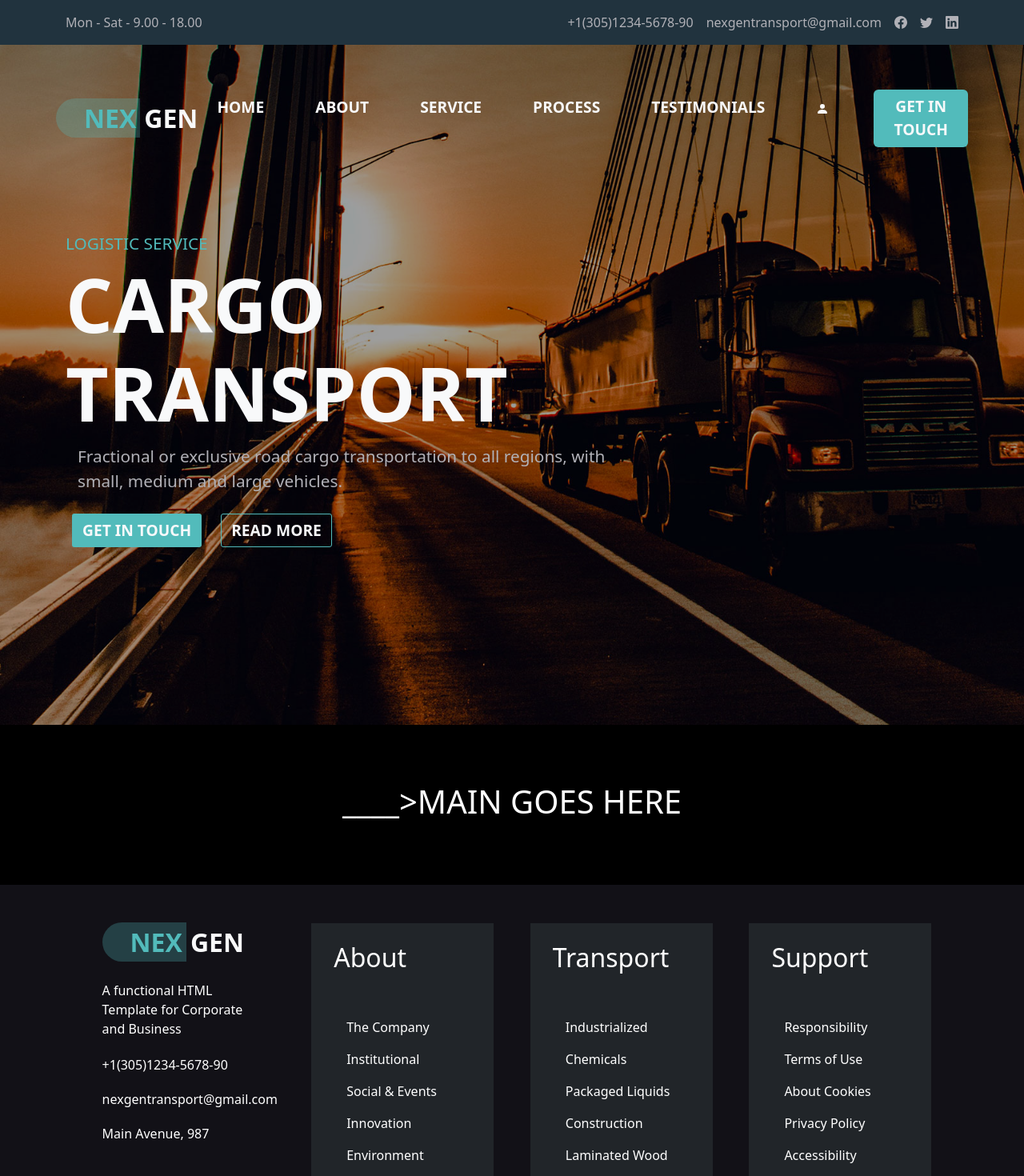
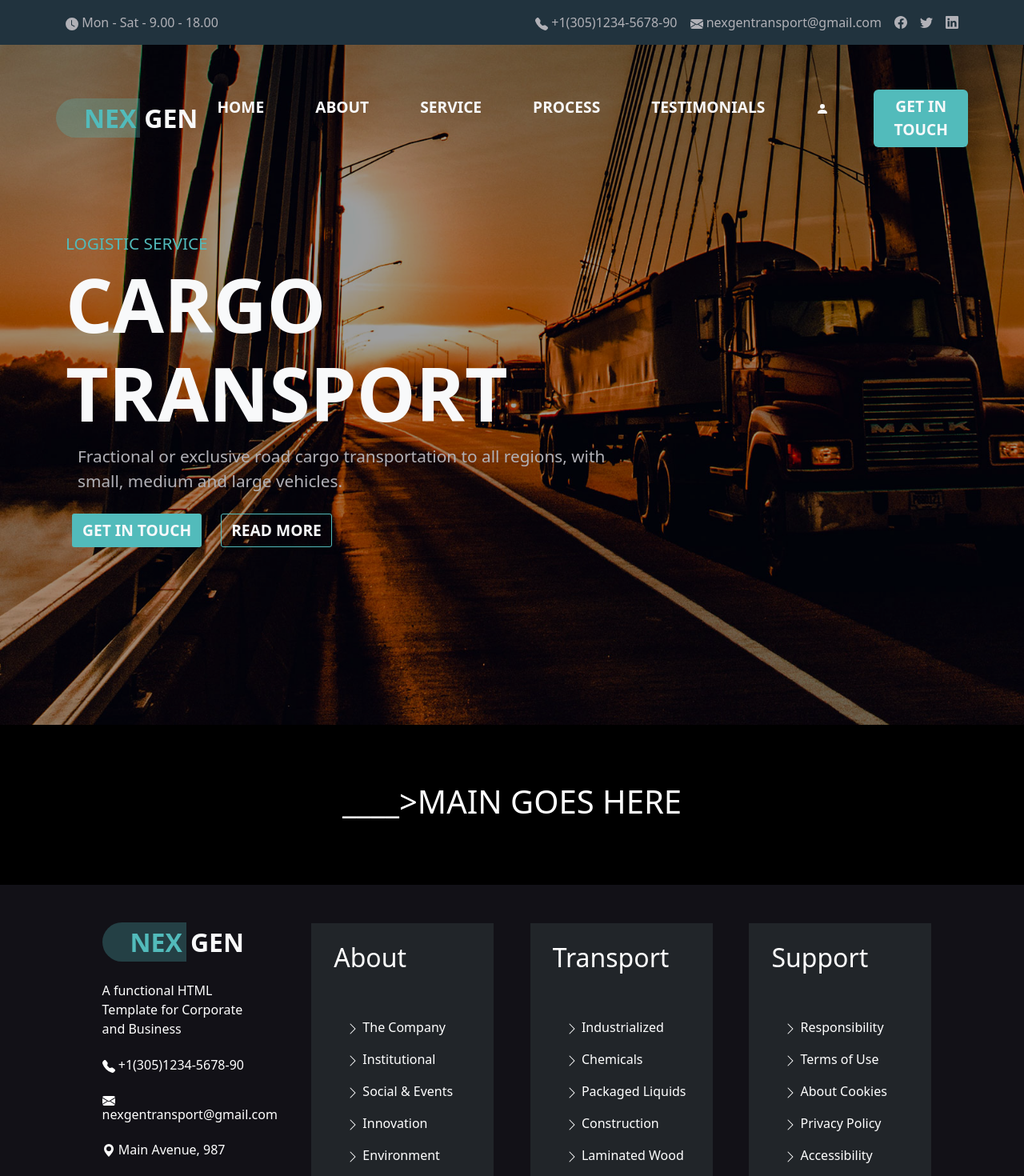
Before and after one commit to lucaruboni/proj-html-vuejs, a Vue app: page / in a window 1280 px wide. Shown: the top 1470 px of the page at 80% size. Built offline with nearby package versions, Linux system fonts and the light colour scheme.

Commit message:
[fix] footer and header icons

```diff
--- a/src/components/InfoBar.vue
+++ b/src/components/InfoBar.vue
@@ -14,14 +14,25 @@ export default{
 <template>
      <div class="info_bar d-flex justify-content-between">
         <div class="left_bar">
-            <p>{{ open_hours }}</p>
+            <p>
+                <svg xmlns="http://www.w3.org/2000/svg" width="16" height="16" fill="currentColor" class="bi bi-clock-fill" viewBox="0 0 16 16">
+                  <path d="M16 8A8 8 0 1 1 0 8a8 8 0 0 1 16 0zM8 3.5a.5.5 0 0 0-1 0V9a.5.5 0 0 0 .252.434l3.5 2a.5.5 0 0 0 .496-.868L8 8.71V3.5z"/>
+                </svg>
+                 {{ open_hours }}
+                </p>
         </div>
         <div class="right_bar d-flex gap-3">
             <p class="cell_number">
+                <svg xmlns="http://www.w3.org/2000/svg" width="16" height="16" fill="currentColor" class="bi bi-telephone-fill" viewBox="0 0 16 16">
+                <path fill-rule="evenodd" d="M1.885.511a1.745 1.745 0 0 1 2.61.163L6.29 2.98c.329.423.445.974.315 1.494l-.547 2.19a.678.678 0 0 0 .178.643l2.457 2.457a.678.678 0 0 0 .644.178l2.189-.547a1.745 1.745 0 0 1 1.494.315l2.306 1.794c.829.645.905 1.87.163 2.611l-1.034 1.034c-.74.74-1.846 1.065-2.877.702a18.634 18.634 0 0 1-7.01-4.42 18.634 18.634 0 0 1-4.42-7.009c-.362-1.03-.037-2.137.703-2.877L1.885.511z"/>
+                </svg>
                 {{ cell_number }}
             </p>
 
             <p class="email">
+                <svg xmlns="http://www.w3.org/2000/svg" width="16" height="16" fill="currentColor" class="bi bi-envelope-fill" viewBox="0 0 16 16">
+                  <path d="M.05 3.555A2 2 0 0 1 2 2h12a2 2 0 0 1 1.95 1.555L8 8.414.05 3.555ZM0 4.697v7.104l5.803-3.558L0 4.697ZM6.761 8.83l-6.57 4.027A2 2 0 0 0 2 14h12a2 2 0 0 0 1.808-1.144l-6.57-4.027L8 9.586l-1.239-.757Zm3.436-.586L16 11.801V4.697l-5.803 3.546Z"/>
+                </svg>
                 {{ email }}
             </p>
 
--- a/src/components/PageFooter.vue
+++ b/src/components/PageFooter.vue
@@ -30,13 +30,25 @@ export default{
                         <p class="mt-4">A functional HTML Template for Corporate and Business</p>
                         <ul class="p-0 mt-4 d-flex gap-3 flex-column" >
                             <li>
-                                <h6>{{ cell_number }}</h6>
+                                <h6>
+                                    <svg xmlns="http://www.w3.org/2000/svg" width="16" height="16" fill="currentColor" class="bi bi-telephone-fill" viewBox="0 0 16 16">
+                                    <path fill-rule="evenodd" d="M1.885.511a1.745 1.745 0 0 1 2.61.163L6.29 2.98c.329.423.445.974.315 1.494l-.547 2.19a.678.678 0 0 0 .178.643l2.457 2.457a.678.678 0 0 0 .644.178l2.189-.547a1.745 1.745 0 0 1 1.494.315l2.306 1.794c.829.645.905 1.87.163 2.611l-1.034 1.034c-.74.74-1.846 1.065-2.877.702a18.634 18.634 0 0 1-7.01-4.42 18.634 18.634 0 0 1-4.42-7.009c-.362-1.03-.037-2.137.703-2.877L1.885.511z"/>
+                                    </svg>
+                                    {{ cell_number }}</h6>
                             </li>
                             <li>
-                                <h6>{{ email }}</h6>
+                                <h6>
+                                    <svg xmlns="http://www.w3.org/2000/svg" width="16" height="16" fill="currentColor" class="bi bi-envelope-fill" viewBox="0 0 16 16">
+                                      <path d="M.05 3.555A2 2 0 0 1 2 2h12a2 2 0 0 1 1.95 1.555L8 8.414.05 3.555ZM0 4.697v7.104l5.803-3.558L0 4.697ZM6.761 8.83l-6.57 4.027A2 2 0 0 0 2 14h12a2 2 0 0 0 1.808-1.144l-6.57-4.027L8 9.586l-1.239-.757Zm3.436-.586L16 11.801V4.697l-5.803 3.546Z"/>
+                                    </svg>
+                                    {{ email }}</h6>
                             </li>
                             <li>
-                                <h6>{{ address }}</h6>
+                                <h6>
+                                    <svg xmlns="http://www.w3.org/2000/svg" width="16" height="16" fill="currentColor" class="bi bi-geo-alt-fill" viewBox="0 0 16 16">
+                                      <path d="M8 16s6-5.686 6-10A6 6 0 0 0 2 6c0 4.314 6 10 6 10zm0-7a3 3 0 1 1 0-6 3 3 0 0 1 0 6z"/>
+                                    </svg>
+                                    {{ address }}</h6>
                             </li>
                         </ul>
 
@@ -45,20 +57,35 @@ export default{
                     <div class="col bg-dark pt-4 pb-4">
                         <h2 class=" ps-3 pb-5">About</h2>
                         <ul class="d-flex flex-column gap-3">
-                            <li v-for="item in about">{{ item }}</li>
+                            <li v-for="item in about">
+                                <svg xmlns="http://www.w3.org/2000/svg" width="16" height="16" fill="currentColor" class="bi bi-chevron-right" viewBox="0 0 16 16">
+                                  <path fill-rule="evenodd" d="M4.646 1.646a.5.5 0 0 1 .708 0l6 6a.5.5 0 0 1 0 .708l-6 6a.5.5 0 0 1-.708-.708L10.293 8 4.646 2.354a.5.5 0 0 1 0-.708z"/>
+                                </svg>
+                                {{ item }}
+                            </li>
 
                         </ul>
                     </div>
                     <div class="col bg-dark pt-4 pb-4">
                         <h2 class=" ps-3 pb-5">Transport</h2>
                         <ul class="d-flex flex-column gap-3">
-                            <li v-for="item in transport">{{ item }}</li>
+                            <li v-for="item in transport">
+                                <svg xmlns="http://www.w3.org/2000/svg" width="16" height="16" fill="currentColor" class="bi bi-chevron-right" viewBox="0 0 16 16">
+                                  <path fill-rule="evenodd" d="M4.646 1.646a.5.5 0 0 1 .708 0l6 6a.5.5 0 0 1 0 .708l-6 6a.5.5 0 0 1-.708-.708L10.293 8 4.646 2.354a.5.5 0 0 1 0-.708z"/>
+                                </svg>
+                                {{ item }}
+                            </li>
                         </ul>
                     </div>
                     <div class="col bg-dark pt-4 pb-4">
                         <h2 class=" ps-3 pb-5">Support</h2>
                         <ul class="d-flex flex-column gap-3">
-                            <li v-for="item in support ">{{ item }}</li>
+                            <li v-for="item in support ">
+                                <svg xmlns="http://www.w3.org/2000/svg" width="16" height="16" fill="currentColor" class="bi bi-chevron-right" viewBox="0 0 16 16">
+                                  <path fill-rule="evenodd" d="M4.646 1.646a.5.5 0 0 1 .708 0l6 6a.5.5 0 0 1 0 .708l-6 6a.5.5 0 0 1-.708-.708L10.293 8 4.646 2.354a.5.5 0 0 1 0-.708z"/>
+                                </svg>
+                                {{ item }}
+                            </li>
                         </ul>
                     </div>
 
```
